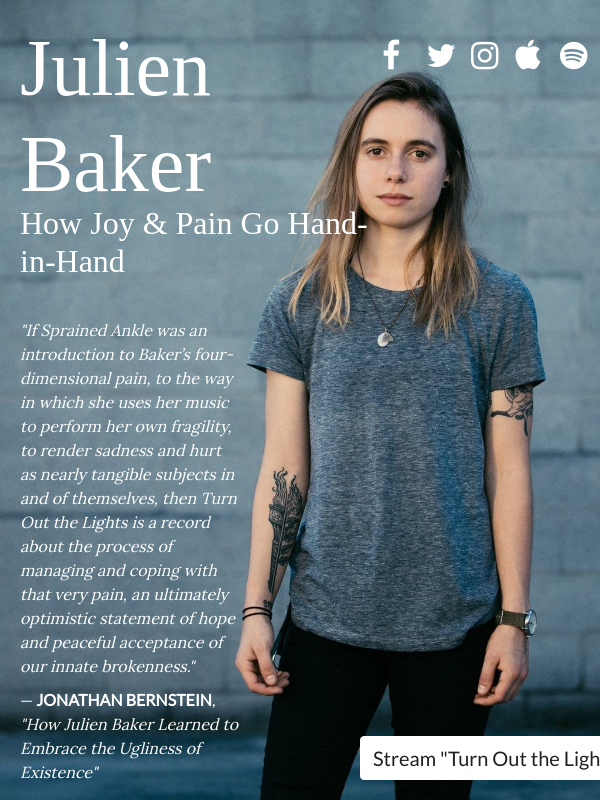
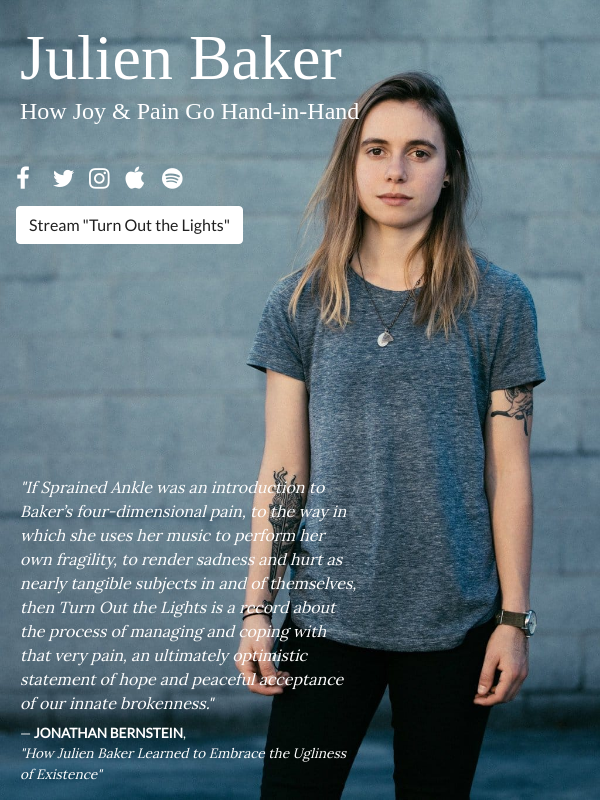
Before and after one commit to angelicanicolle/julien-baker-tribute-page, a plain HTML site: page index.html in a window 600 px wide. Drawn offline with nearby package versions, Linux system fonts and the light colour scheme.

Commit message:
Reorganized CSS and made responsive

```diff
--- a/css/style.css
+++ b/css/style.css
@@ -1,125 +1,19 @@
 html, body {
     height: 100%;
+    font-size: 100%;
 }
 
 html {
   box-sizing: border-box;
-  font-size: 100%;
   color: #fff;
 }
 *, *:before, *:after {
   box-sizing: inherit;
 }
 
-/* Smartphones (portrait and landscape) ----------- */
-@media only screen and (max-width : 480px) {
-/* Styles */
-
-  h1 {
-    font-size: .5rem;
-  }
-
-  h2 {
-    margin-top: -.5rem;
-    font-size: 1rem;
-  }
 
 
-  .blockquote {
-    font-size: .5rem;
-  }
-
-  .blockquote-footer {
-    margin-top: .5rem;
-    font-size: .5rem;
-  }
-
-  .blockquote-footer a {
-    font-size: .75rem;
-  }
-
-  #bottom-left-field {
-    max-width: 97%;
-  }
-
-
-  .bottom-right {
-    padding: 0 0 0 1rem;
-    position: relative;
-    margin-bottom: 1rem;
-  }
-
-  .bottom-right a {
-    font-size: .8rem;
-  }
-
-  .fa {
-      padding: 1rem;
-      font-size: 1.5rem;
-      width: 2rem;
-  }
-}
-
-
-/* Mobile to Tablet (portrait and landscape) ----------- */
-@media only screen and (min-width : 480px) and (max-width : 800px) {
-  /* Styles */
-
-  h1 {
-    font-size: 4rem;
-  	max-width: 60%;
-  }
-
-  h2 {
-    margin-top: -.5rem;
-    font-size: 1.5rem;
-  	max-width: 60%;
-  }
-
-  .blockquote {
-    font-size: 1rem;
-  }
-
-  .blockquote-footer {
-    margin-top: .5rem;
-    font-size: .85rem;
-  }
-
-  .blockquote-footer a {
-    font-size: .85rem;
-  }
-
-  #bottom-left-field {
-    max-width: 60%;
-  }
-
-  .top-right {
-    padding: 1rem 1rem 0 0;
-  }
-
-  .bottom-right {
-    padding: 0 1rem 0 1rem;
-    margin-bottom: 1rem;
-  }
-
-  .bottom-right a {
-    font-size: 1rem;
-  }
-
-  .fa {
-      padding: 1rem;
-      font-size: 1.5rem;
-      width: 2rem;
-  }
-}
-
-/* Desktop and Laptops -----------*/
-@media screen and (min-width: 800px) {
-  /* Desktop styles go here*/
-
-}
-
-/* DEFAULT ----------- */
+/* DEFAULT (Desktop) ----------- */
 #left-field {
   padding: 20px 0 0 20px;
 }
@@ -233,6 +127,114 @@ a:hover {
       text-decoration: none;
   }
 
+
+/* Smartphones (portrait and landscape) ----------- */
+@media only screen and (max-width : 600px) {
+/* Styles */
+
+  h1 {
+    font-size: 3em;
+  }
+
+  h2 {
+    margin-top: -.5em;
+    font-size: 1.25em;
+  }
+
+
+  .blockquote {
+    font-size: .9em;
+  }
+
+  .blockquote-footer {
+    margin-top: .5em;
+    font-size: .85em;
+  }
+
+  .blockquote-footer a {
+    font-size: 1em;
+  }
+
+  #bottom-left-field {
+    max-width: 97%;
+  }
+
+  .top-right {
+    padding: 0 .5em 0 .75em;
+    position: relative;
+  }
+
+  .bottom-right {
+    padding: 0 0 0 1em;
+    position: relative;
+    margin-bottom: 1em;
+  }
+
+  .bottom-right a {
+    font-size: .9em;
+  }
+
+  .fa {
+      padding: .25em;
+      font-size: 1.5em;
+      width: 1em;
+  }
+}
+
+
+/* Mobile to Tablet (portrait and landscape) ----------- */
+@media only screen and (min-width : 480px) and (max-width : 800px) {
+  /* Styles */
+
+  h1 {
+    font-size: 4rem;
+  	max-width: 60%;
+  }
+
+  h2 {
+    margin-top: -.5rem;
+    font-size: 1.5rem;
+  	max-width: 60%;
+  }
+
+  .blockquote {
+    font-size: 1rem;
+  }
+
+  .blockquote-footer {
+    margin-top: .5rem;
+    font-size: .85rem;
+  }
+
+  .blockquote-footer a {
+    font-size: .85rem;
+  }
+
+  #bottom-left-field {
+    max-width: 60%;
+  }
+
+  .top-right {
+    padding: 1rem 1rem 0 0;
+  }
+
+  .bottom-right {
+    padding: 0 1rem 0 1rem;
+    margin-bottom: 1rem;
+  }
+
+  .bottom-right a {
+    font-size: 1rem;
+  }
+
+  .fa {
+      padding: 1rem;
+      font-size: 1.5rem;
+      width: 2rem;
+  }
+}
+
+/* Background Image (Same on all Devices)----------- */
 .bg {
     /* The image used */
     background-image: url("../img/jb.jpg");
--- a/index.html
+++ b/index.html
@@ -31,7 +31,7 @@
     <div id="bottom-left-field">
      <blockquote class="blockquote">
       <p class="mb-0"><em>"If Sprained Ankle was an introduction to Baker’s four-dimensional pain, to the way in which she uses her music to perform her own fragility, to render sadness and hurt as nearly tangible subjects in and of themselves, then Turn Out the Lights is a record about the process of managing and coping with that very pain, an ultimately optimistic statement of hope and peaceful acceptance of our innate brokenness."</em></p>
-  		 <footer class="blockquote-footer"><b>JONATHAN BERNSTEIN</b>, <cite title="Source Title"><a href="https://www.villagevoice.com/2017/10/24/how-julien-baker-learned-to-embrace-the-ugliness-of-existence/" target="_blank">"How Julien Baker Learned to Embrace the Ugliness of Existence"</a></cite></footer>
+  		 <footer class="blockquote-footer"><b>JONATHAN BERNSTEIN</b>,<br /><cite title="Source Title"><a href="https://www.villagevoice.com/2017/10/24/how-julien-baker-learned-to-embrace-the-ugliness-of-existence/" target="_blank">"How Julien Baker Learned to Embrace the Ugliness of Existence"</a></cite></footer>
      </blockquote>
     </div>
   	<div class="bottom-right">
```
